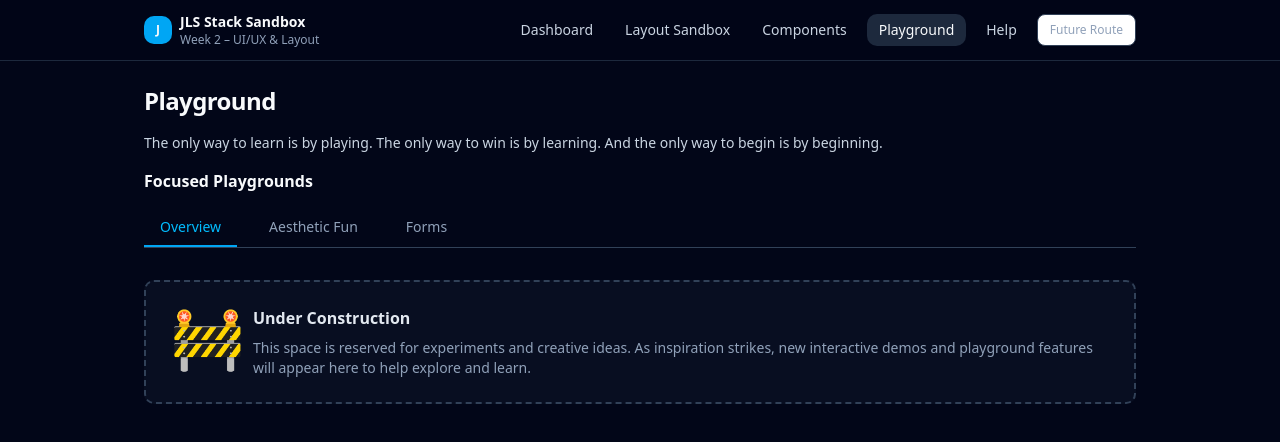
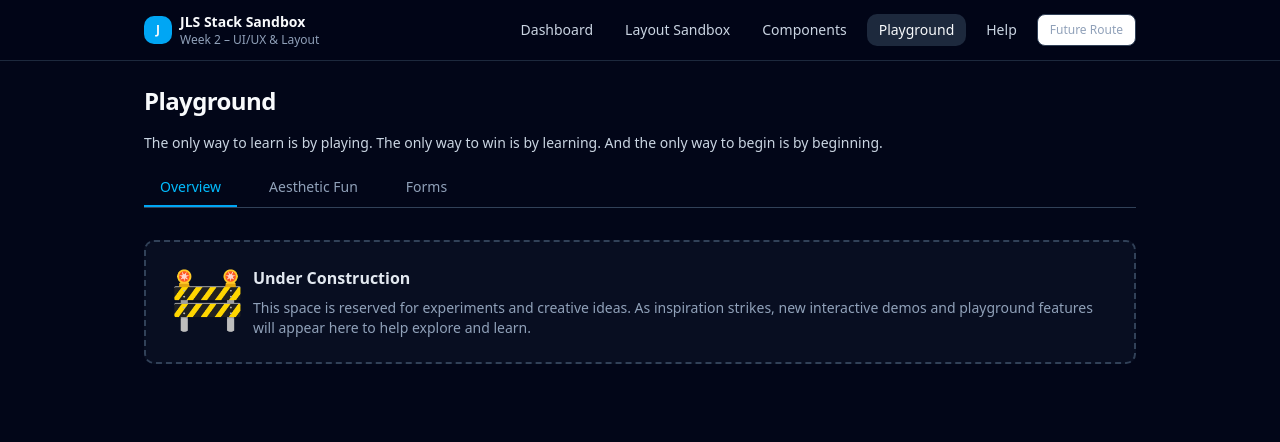
Before and after one commit to j-k-bailey/jls-stack-sandbox-jon, a React (Vite) app: page /playground in a window 1280 px wide. Shown: the top 442 px of the page. Built offline with nearby package versions, Linux system fonts and the light colour scheme.

Commit message:
Chore: H2 on playground was ugly and unneeded, so removed

```diff
--- a/src/components/layout/PlaygroundLayout.tsx
+++ b/src/components/layout/PlaygroundLayout.tsx
@@ -8,7 +8,6 @@ export function PlaygroundLayout() {
         The only way to learn is by playing. The only way to win is by learning.
         And the only way to begin is by beginning.
       </p>
-      <h2 className="font-semibold">Focused Playgrounds</h2>
 
       {/* Tab navigation */}
       <nav className="flex space-x-4 border-b border-slate-700">
```
